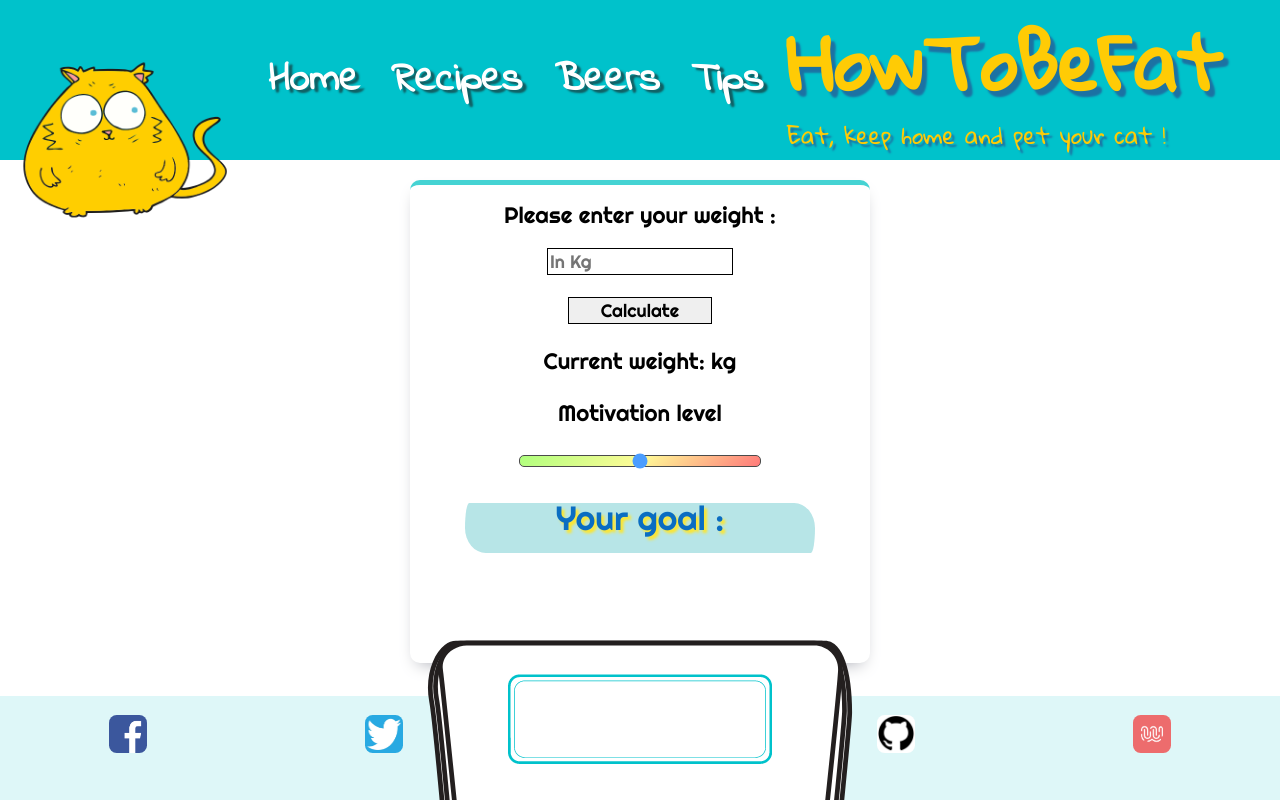
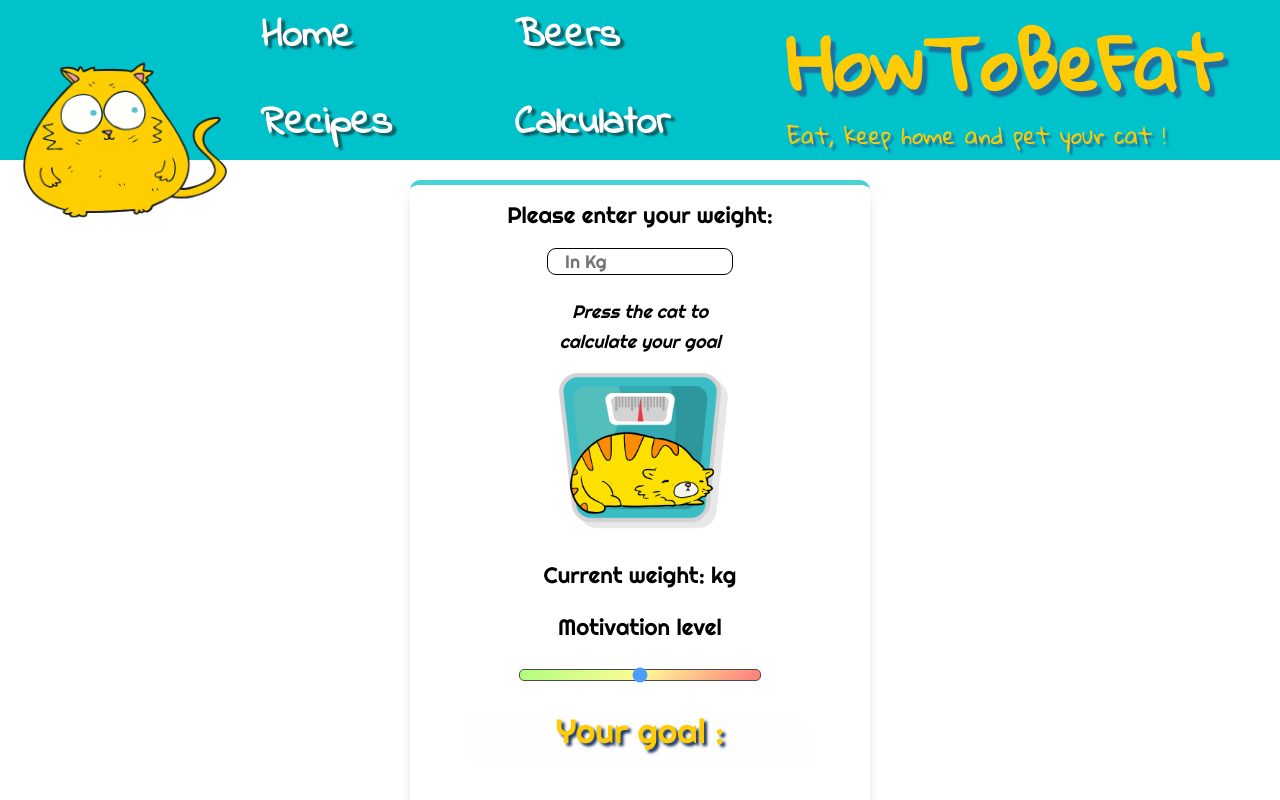
Before and after one commit to WildCodeSchool/paris-0320-project2-howToBeFat, a React (Create React App) app: page /Calculator in a window 1280 px wide. Shown: the top 800 px of the page. Built offline with nearby package versions, Linux system fonts and the light colour scheme; a web font is replaced by a local one.

Commit message:
Style the calculator in mobile and desktop & change to min 1049px the medias querys

```diff
--- a/src/App.css
+++ b/src/App.css
@@ -35,7 +35,7 @@ body {
   color: #ffcb05;
 }
 
-@media screen and (min-width: 1050px) {
+@media screen and (min-width: 1049px) {
   .container-body {
     display: flex;
     flex-direction: row;
--- a/src/components/Calculator.css
+++ b/src/components/Calculator.css
@@ -5,7 +5,6 @@
     width: 18em;
     height: 10px;
     border-radius: 5px;
-    /* background: #00c2cb; */
     background-image: linear-gradient(135deg, #8dff47 0%,#fffa6c 50%, #ff4343 100%);
     border: 1px solid rgb(0, 0, 0);
     outline: none;
@@ -21,7 +20,6 @@
     opacity: 1;
 }
 
-
 .motiv {
     display: flex;
     align-items: center;
@@ -29,10 +27,14 @@
 }
 
 .buttonCalculator {
+    /* display: none; */
     font-family: 'Righteous', arial, sans-serif;
     font-size: large;
+    background-color: #ffcb05;
     width: 8em;
-    height: 3em;
+    height: 2em;
+    border-radius: 2em;
+    text-shadow: 2px 2px 2px #b5760a;
 }
 
 .calculator {
@@ -54,7 +56,7 @@
     flex-direction: column;
     align-items: center;
     position: relative;
-    height: 20em;
+    height: 17em;
     width: 14em;
     font-family: 'Righteous', arial, sans-serif;
     font-size: 1.4em;
@@ -69,6 +71,7 @@
     margin-top: 1em;
     width: 10em;
     height: 2em;
+    border-radius: 0.5em;
 }
 
 .goal {
@@ -77,9 +80,15 @@
     width: 350px;
     height: 50px;
     border-radius: 20px 100px / 120px;
-    color: rgb(10, 109, 194);
-    background-color: #b7e5e7;
-    text-shadow: 3px 3px 3px rgb(255, 230, 40);
+    color: #ffcb05;
+    background-color: #fffefe;
+    text-shadow: 3px 3px 3px rgb(20, 49, 92);
+}
+
+@media screen and (max-width: 1050px) {
+    .balance-image {
+        display: none;
+    }
 }
 
 @media screen and (min-width: 750px) {
@@ -101,5 +110,27 @@
         box-shadow: 0 8px 17px -8px #A3A5AE;
         background-color: #FFF;
         width: 400px;
+        height: 600px;
+    }
+
+    .calculator-form:hover {
+        transition: 1s;
+		box-shadow: 0 8px 16px 5px rgba(0, 0, 0, 0.3);
+    }
+
+    .balance-image {
+        width: 8em;
+        height: 8em
+    }
+
+    p.balance-image {
+        width: 12em;
+        margin: 0;
+        font-style: italic;
+        font-size: large;
+    }
+
+    .buttonCalculator{
+        display: none;
     }
 }
--- a/src/components/Calculator.js
+++ b/src/components/Calculator.js
@@ -1,6 +1,6 @@
 import React from 'react'
 import './Calculator.css'
-import balance from '../images/balance.png'
+import balance2 from '../images/balance2.png'
 
 class Calculator extends React.Component {
     state = {
@@ -51,15 +51,17 @@ class Calculator extends React.Component {
         return (
             <div className="calculator">
                 <form className='calculator-form'>
-                    <label>Please enter your weight :</label>
+                    <label>Please enter your weight:</label>
                     <input
                             type='number'
                             className="userWeight"
                             value={this.state.userWeight}
                             onChange={this.handleChange}
-                            placeholder="In Kg">
+                            placeholder="   In Kg">
                     </input>
                     <input type="button" value="Calculate" className="buttonCalculator" onClick={this.weightChange} />
+                        <p className="balance-image">Press the cat to calculate your goal</p>
+                        <img className="balance-image" src={balance2} alt='balance' onClick={this.weightChange}/>
                     <p>Current weight: {this.state.userWeight} kg</p>
                     <div className="motiv">
                         <label>Motivation level</label>
@@ -73,7 +75,6 @@ class Calculator extends React.Component {
                             max="100"
                         />
                     <p className="goal" value={this.state.weightToReach} onChange={this.weightChange} className="goal">Your goal : {this.state.weightToReach}</p>
-                    <img src={balance} alt='balance'/>
                     </div>
                 </form>
             </div>
--- a/src/components/Header.css
+++ b/src/components/Header.css
@@ -41,7 +41,7 @@ header {
     z-index: 1;
 }
 
-@media (min-width: 1050px) {
+@media (min-width: 1049px) {
     header {
         height: 10rem;
     }
--- a/src/components/Navbar.css
+++ b/src/components/Navbar.css
@@ -1,6 +1,6 @@
 
 /* Navbar for Mobile-first */
-@media screen and (max-width: 1050px) {
+@media screen and (max-width: 1049px) {
 
 /* Place the navbar stick at the bottom of the page and Icons center */
     .navbar-mobile {
@@ -45,7 +45,7 @@
 }
 
 /* Navbar for desktop */
-@media screen and (min-width: 1050px) {
+@media screen and (min-width: 1049px) {
     .navbar-mobile{
         display: none;
     }
--- a/src/components/NavbarDesktop.css
+++ b/src/components/NavbarDesktop.css
@@ -2,7 +2,7 @@
 @import url("https://fonts.googleapis.com/css?family=Gloria+Hallelujah|Indie+Flower&display=swap");
 
 /* For desktop NavBar */
-@media screen and (min-width: 1050px) {
+@media screen and (min-width: 1049px) {
 
 /* Add background color to the top navigation */
 .topnav {
@@ -36,7 +36,7 @@
 }
 
 /* A media query to get a responsive navbar for the desktop version */
-@media screen and (max-width: 1190px) and (min-width: 1050px) {
+@media screen and (max-width: 1190px) and (min-width: 1049px) {
   .topnav {
     display: flex;
     background-color: #00c2cb;
@@ -46,7 +46,7 @@
 }
 
 /* For Mobile and Tablet, this topnav is hidden */
-@media screen and (max-width: 1050px) {
+@media screen and (max-width: 1049px) {
     .topnav{
         display: none;
     }
--- a/src/components/NavbarDesktop.js
+++ b/src/components/NavbarDesktop.js
@@ -11,7 +11,7 @@ function NavbarDesktop (){
           </div>
           <div>
             <Link to="#beers">Beers</Link>
-            <Link to="/Calculator">Tips</Link>
+            <Link to="/Calculator">Calculator</Link>
           </div>
       </div>
     )
```
Also changed, not shown: src/images/balance2.png.
